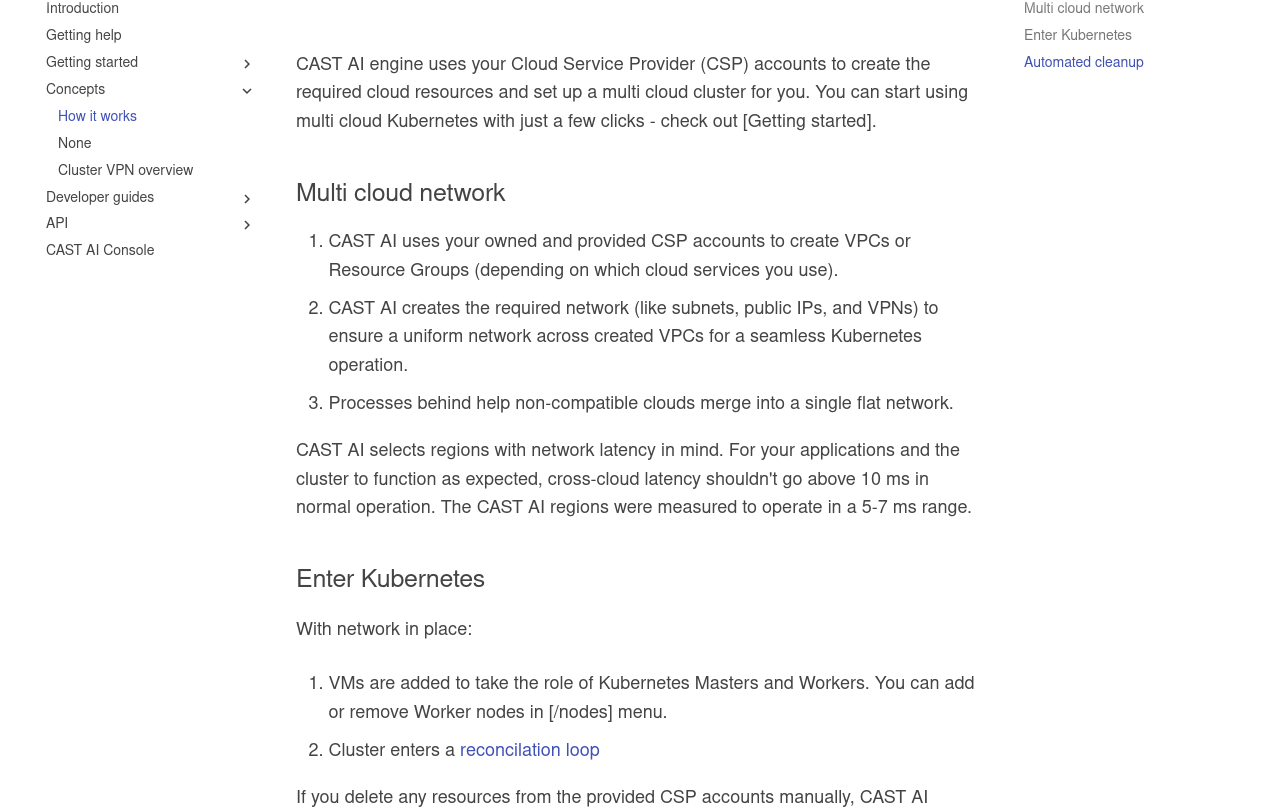
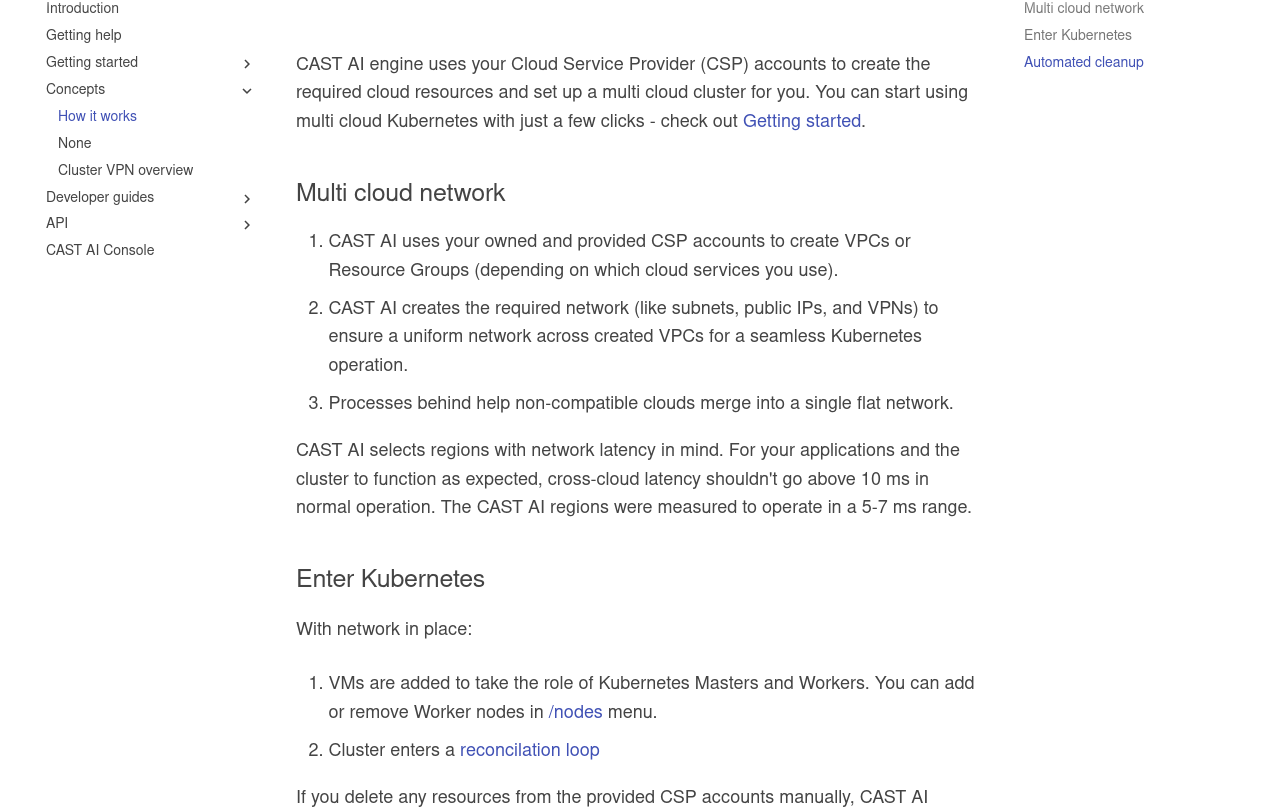
Before and after one commit to castai/docs, an MkDocs documentation site: the page built from docs/concepts/how-it-works.md, in a window 1280 px wide and 1389 px high. Shown: the part 128-939 px from the top of the window. Built offline with MkDocs 1.6.1 and Material for MkDocs 9.7.7, drawn with Linux system fonts in a browser that asks for light colours; some web fonts are replaced; some of the changed lines change nothing that is shown.

Commit message:
Update how-it-works.md

```diff
--- a/docs/concepts/how-it-works.md
+++ b/docs/concepts/how-it-works.md
@@ -1,6 +1,6 @@
 # How it works
 
-CAST AI engine uses your Cloud Service Provider (CSP) accounts to create the required cloud resources and set up a multi cloud cluster for you. You can start using multi cloud Kubernetes with just a few clicks - check out [Getting started].
+CAST AI engine uses your Cloud Service Provider (CSP) accounts to create the required cloud resources and set up a multi cloud cluster for you. You can start using multi cloud Kubernetes with just a few clicks - check out [Getting started](https://github.com/v1dm45/docs/blob/main/docs/getting-started.md#overview).
 
 ## Multi cloud network
 
@@ -14,7 +14,7 @@
 
 With network in place:
 
-4. VMs are added to take the role of Kubernetes Masters and Workers. You can add or remove Worker nodes in [/nodes] menu.
+4. VMs are added to take the role of Kubernetes Masters and Workers. You can add or remove Worker nodes in [/nodes](https://github.com/v1dm45/docs/blob/main/docs/Dashboard%20Overview/Overview.md#nodes) menu.
 6. Cluster enters a [reconcilation loop](https://github.com/v1dm45/docs/blob/main/docs/concepts%20and%20schemes/architecture-overview.md#2-reconciliation--healing)
 
 If you delete any resources from the provided CSP accounts manually, CAST AI recreates them to the specification provided by you in the console. During the time of reconciliation, no instant changes to the cluster are allowed. You can only apply them after the reconciliation.
```
